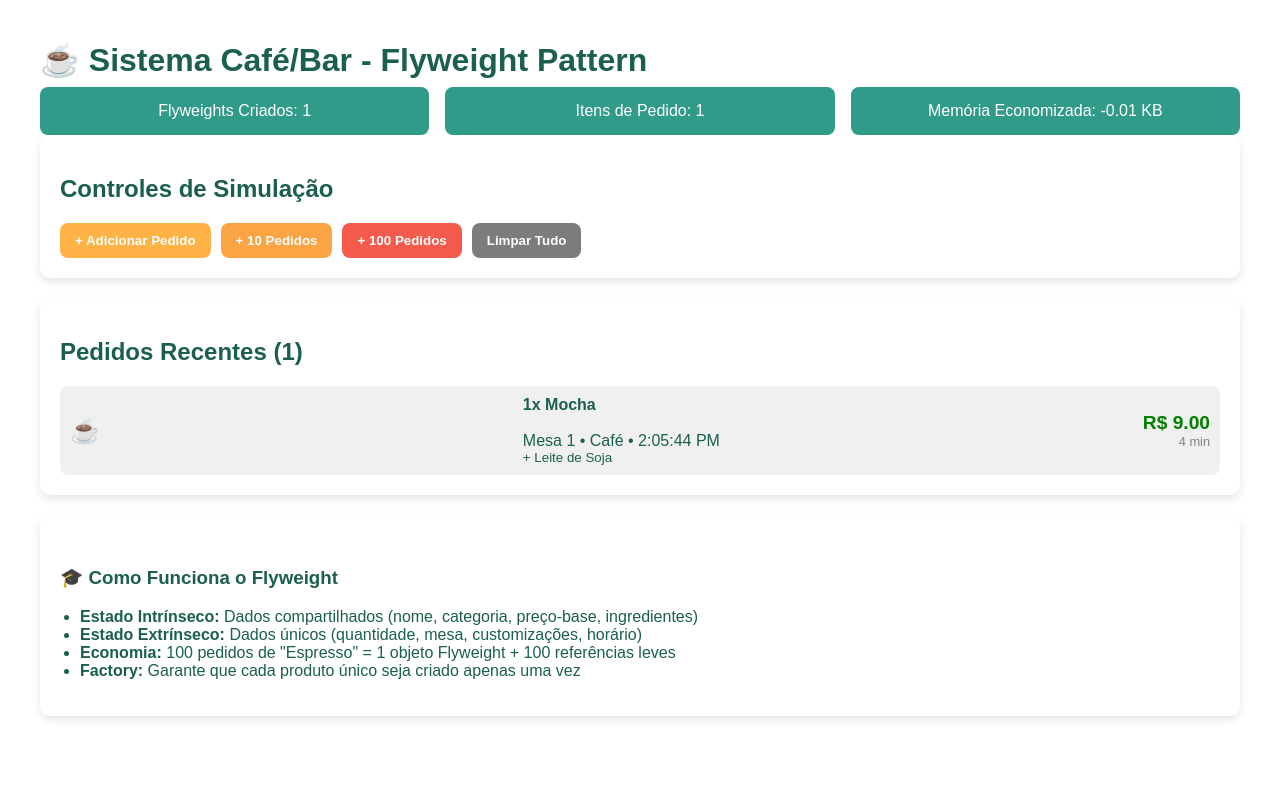
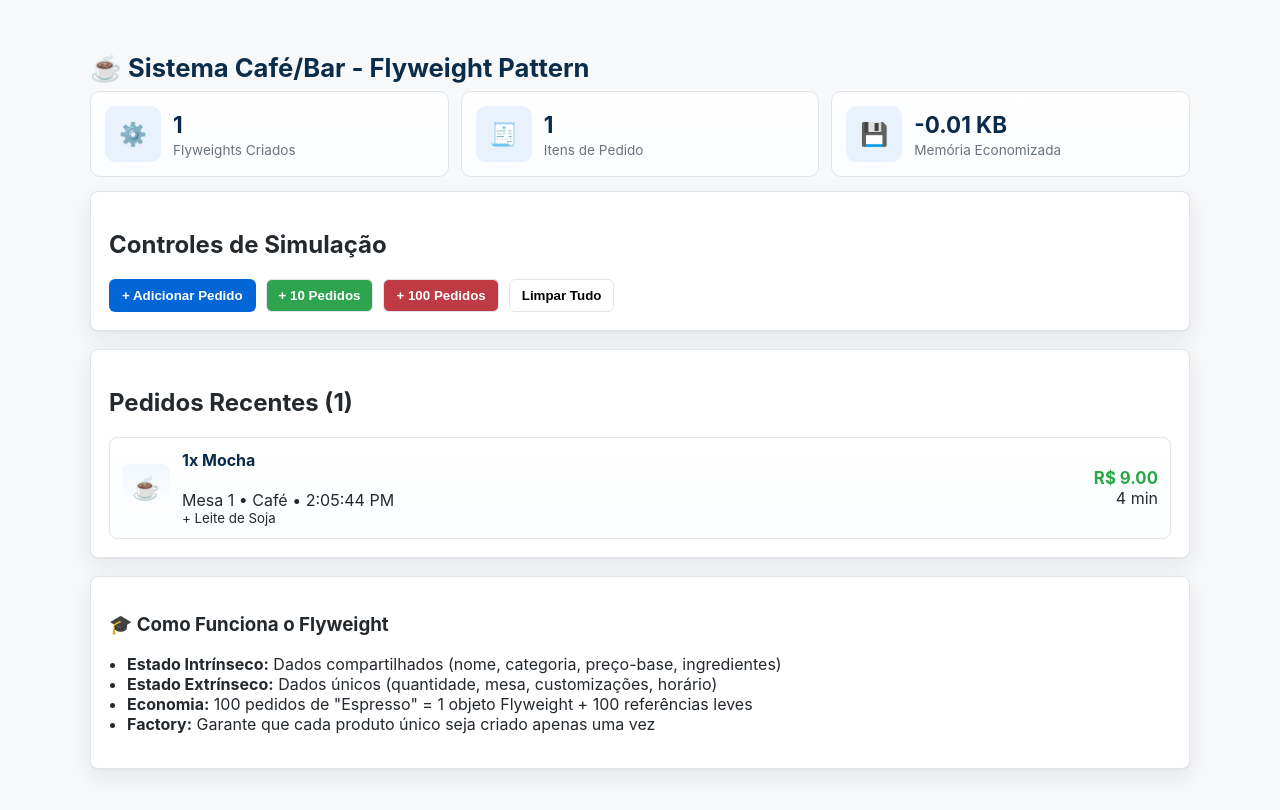
Before and after one commit to CamposCodes/PadroesEstruturais-Flyweight, a plain HTML site: page index.html in a window 1280 px wide. Both pictures are taken after a click on the button "+ Adicionar Pedido". Drawn offline with Linux system fonts and the light colour scheme.

Commit message:
Implementação completa com Flyweight pattern - sistema de pedidos cafeteria

```diff
--- a/index.html
+++ b/index.html
@@ -10,10 +10,30 @@
 <h1>☕ Sistema Café/Bar - Flyweight Pattern</h1>
 
 <!-- Estatísticas -->
-<div class="stats">
-  <div class="stat" id="flyweights">Flyweights Criados: 0</div>
-  <div class="stat" id="orderItems">Itens de Pedido: 0</div>
-  <div class="stat" id="memSaved">Memória Economizada: 0 KB</div>
+<div class="stats" role="region" aria-label="Estatísticas do Flyweight">
+  <div class="stat" id="flyweights" aria-live="polite">
+    <div class="stat-icon">⚙️</div>
+    <div class="stat-content">
+      <div class="stat-number">0</div>
+      <div class="stat-label">Flyweights Criados</div>
+    </div>
+  </div>
+
+  <div class="stat" id="orderItems" aria-live="polite">
+    <div class="stat-icon">🧾</div>
+    <div class="stat-content">
+      <div class="stat-number">0</div>
+      <div class="stat-label">Itens de Pedido</div>
+    </div>
+  </div>
+
+  <div class="stat" id="memSaved" aria-live="polite">
+    <div class="stat-icon">💾</div>
+    <div class="stat-content">
+      <div class="stat-number">0 KB</div>
+      <div class="stat-label">Memória Economizada</div>
+    </div>
+  </div>
 </div>
 
 <!-- Controles -->
@@ -165,9 +185,9 @@ function updateDisplay() {
 
     // Preço
     const priceDiv = document.createElement('div');
-    priceDiv.style.textAlign = 'right';
-    priceDiv.innerHTML = `<div style="font-size:1.2rem; font-weight:bold; color:green;">R$ ${order.getTotalPrice().toFixed(2)}</div>
-                          <div style="font-size:0.8rem; color:gray;">${order.product.prepTime * order.quantity} min</div>`;
+    priceDiv.className = 'price';
+    priceDiv.innerHTML = `<div class="value">R$ ${order.getTotalPrice().toFixed(2)}</div>
+                <div class="time">${order.product.prepTime * order.quantity} min</div>`;
 
     detailsDiv.appendChild(desc);
     div.appendChild(iconSpan);
@@ -186,9 +206,14 @@ function updateStats() {
   const withFlyweight = (flyweightsCount * bytesPerProduct) + (ordersCount * bytesPerRef);
   const savedKB = ((withoutFlyweight - withFlyweight)/1024).toFixed(2);
 
-  flyweightsDiv.innerText = `Flyweights Criados: ${flyweightsCount}`;
-  orderItemsDiv.innerText = `Itens de Pedido: ${ordersCount}`;
-  memSavedDiv.innerText = `Memória Economizada: ${savedKB} KB`;
+  // Atualiza números dentro dos cartões (preserva ícones e labels)
+  const setStat = (el, value, suffix = '') => {
+    const num = el.querySelector('.stat-number');
+    if (num) num.innerText = value + (suffix || '');
+  };
+  setStat(flyweightsDiv, flyweightsCount);
+  setStat(orderItemsDiv, ordersCount);
+  setStat(memSavedDiv, savedKB, ' KB');
 }
 
 function clearOrders() {
@@ -198,104 +223,98 @@ function clearOrders() {
 }
 </script>
 <style>
+  :root{
+    --bg:#f6f8fa;
+    --surface:#ffffff;
+    --muted:#6a737d;
+    --border:#e1e4e8;
+    --accent:#0366d6;
+    --success:#28a745;
+    --shadow: 0 1px 2px rgba(27,31,35,0.04), 0 8px 24px rgba(27,31,35,0.08);
+  }
+  html,body{height:100%;}
   body {
     margin: 0;
-    font-family: Arial, sans-serif;
-    background: linear-gradient(to-br, #ffe8b4, #ffb347);
-    color: #1a5f4f;
+    font-family: -apple-system, BlinkMacSystemFont, "Segoe UI", Roboto, "Helvetica Neue", Arial;
+    background: var(--bg);
+    color: #24292e;
+    -webkit-font-smoothing:antialiased;
   }
   .container {
-    max-width: 1200px;
-    margin: auto;
+    max-width: 1100px;
+    margin: 32px auto;
     padding: 20px;
   }
   h1 {
-    font-size: 2rem;
-    margin-bottom: 0.5rem;
+    font-size: 1.6rem;
+    margin: 0 0 8px 0;
+    color: #0b2d4a;
   }
   .card {
-    background: #fff;
-    border-radius: 10px;
-    box-shadow: 0 4px 8px rgba(0,0,0,0.1);
-    padding: 20px;
-    margin-bottom: 20px;
+    background: var(--surface);
+    border: 1px solid var(--border);
+    border-radius: 8px;
+    box-shadow: var(--shadow);
+    padding: 18px;
+    margin-bottom: 18px;
   }
-  .stats {
-    display: flex;
-    gap: 1rem;
-    justify-content: space-around;
+  /* Estatísticas em grid responsivo */
+  .stats{
+    display: grid;
+    grid-template-columns: repeat(3, minmax(0,1fr));
+    gap: 12px;
+    margin-bottom: 14px;
   }
-  .stat {
-    background: #319b8a;
-    color: white;
-    padding: 15px;
-    border-radius: 8px;
-    flex: 1;
-    text-align: center;
+  .stat{
+    display:flex;
+    gap:12px;
+    align-items:center;
+    padding:14px;
+    border-radius:10px;
+    background: linear-gradient(180deg, #ffffff, #fbfdff);
+    border: 1px solid var(--border);
   }
-  .buttons {
-    display: flex;
-    gap: 10px;
-    flex-wrap: wrap;
-    margin-top: 10px;
+  .stat-icon{
+    width:56px;
+    height:56px;
+    border-radius:10px;
+    display:flex;
+    align-items:center;
+    justify-content:center;
+    font-size:1.4rem;
+    background: rgba(3,102,214,0.08);
+    color: var(--accent);
+    flex-shrink:0;
   }
-  button {
-    padding: 10px 15px;
-    border: none;
-    border-radius: 8px;
-    cursor: pointer;
-    font-weight: bold;
-    transition: background 0.3s;
-  }
-  button:hover {
-    opacity: 0.8;
-  }
-  .add {
-    background-color: #ffb347;
-    color: #fff;
-  }
-  .bulk-10 {
-    background-color: #fba443;
-    color: #fff;
-  }
-  .bulk-100 {
-    background-color: #f55b4c;
-    color: #fff;
-  }
-  .clear {
-    background-color: #7c7c7c;
-    color: #fff;
-  }
-  .orders {
-    max-height: 300px;
-    overflow-y: auto;
-  }
-  .order {
-    background: #f0f0f0;
-    margin-top: 10px;
-    padding: 10px;
-    border-radius: 8px;
-    display: flex;
-    justify-content: space-between;
-    align-items: center;
-  }
-  .order-details {
-    display: flex;
-    align-items: center;
-    gap: 10px;
-  }
-  .icon {
-    font-size: 1.5rem;
-  }
-  .info {
-    display: flex;
-    flex-direction: column;
-  }
-  h3 {
-    margin-top: 2rem;
-  }
-  ul {
-    padding-left: 20px;
+  .stat-content{display:flex;flex-direction:column}
+  .stat-number{font-size:1.4rem;font-weight:700;color:#092a4a}
+  .stat-label{font-size:0.85rem;color:var(--muted);margin-top:4px}
+
+  .buttons{display:flex;gap:10px;flex-wrap:wrap;margin-top:10px}
+  button{padding:8px 12px;border-radius:6px;border:1px solid var(--border);background:var(--surface);cursor:pointer;font-weight:600}
+  button.add{background:var(--accent);color:#fff;border-color:transparent}
+  button.bulk-10{background:#2ea44f;color:#fff}
+  button.bulk-100{background:#bf3b44;color:#fff}
+  button.clear{background:transparent}
+  button:hover{opacity:0.95}
+
+  .orders{max-height:360px;overflow-y:auto}
+  .order{display:flex;gap:12px;align-items:center;padding:12px;border-radius:8px;border:1px solid var(--border);background:linear-gradient(180deg,#fff,#fcfeff);margin-top:10px}
+  .order .icon{width:48px;height:48px;border-radius:8px;background:linear-gradient(180deg,#f1f7fd,#fff);display:flex;align-items:center;justify-content:center;font-size:1.4rem}
+  .order .order-details{flex:1}
+  .order .order-details .info{display:flex;flex-direction:column}
+  .order .order-details .info strong{font-size:1rem;color:#092a4a}
+  .order .price{min-width:110px;text-align:right}
+  .order .price .value{font-weight:700;color:var(--success);font-size:1.05rem}
+
+  h3{margin-top:18px}
+  ul{padding-left:18px}
+
+  /* Responsividade */
+  @media (max-width:800px){
+    .stats{grid-template-columns:1fr}
+    .order{flex-direction:column;align-items:flex-start}
+    .order .price{text-align:left;width:100%}
   }
 </style>
 </body>
```
Also changed, not shown: pom.xml (added, +52 -0 lines), screenshot.png (added), 16 other files.
